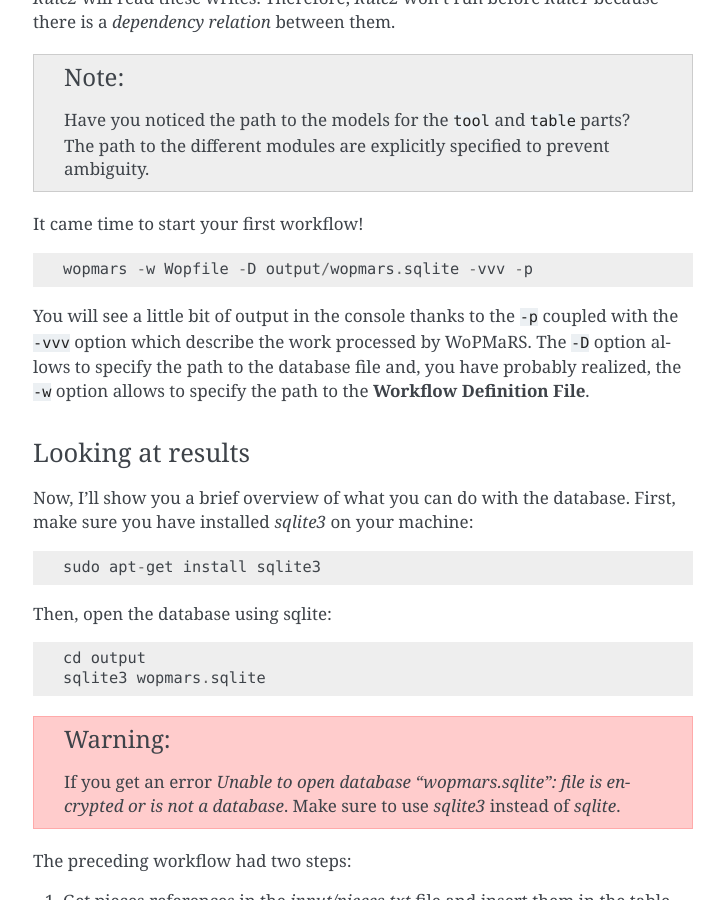
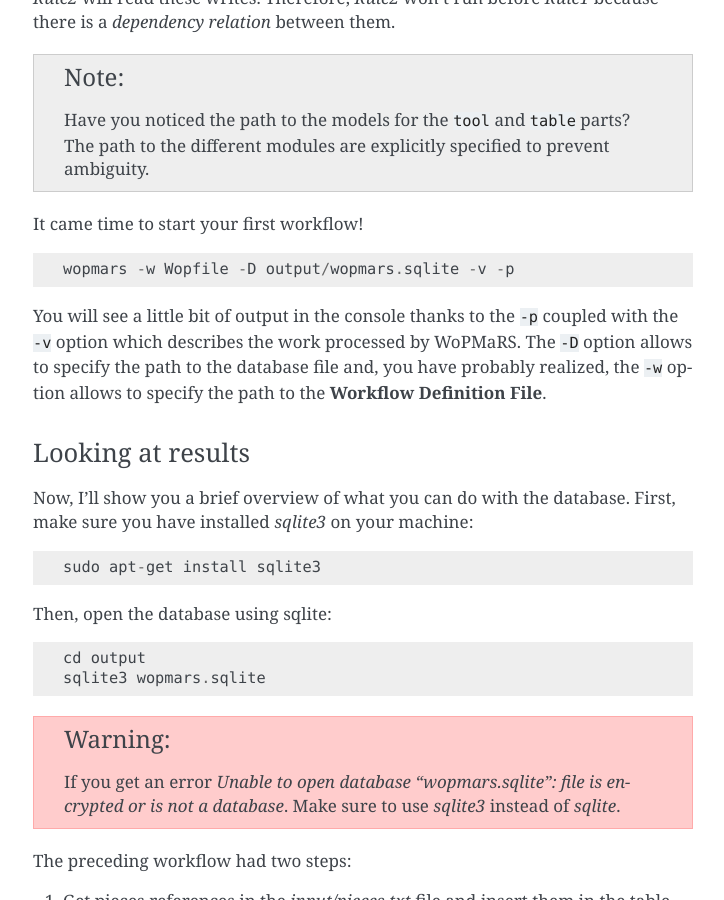
Before and after one commit to aitgon/wopmars, a Sphinx documentation site: the page built from docs/intro.rst, in a window 1280 px wide and 900 px high, scrolled down 2976 px. Shown: the whole window, without its empty margins (387-1111 px from the left). Built offline with Sphinx 7.4.7, drawn with Linux system fonts in a browser that asks for light colours; pages that are not in the unit, such as notebooks, are missing from menus.

```diff
--- /dev/null
+++ b/RELEASE.rst
@@ -0,0 +1,4 @@
+CHANGES IN VERSION 1.1.2 (Sep 20, 2016)
+-------------------------
+
+- BUG: Fixed pandas_read_sql
--- a/docs/intro.rst
+++ b/docs/intro.rst
@@ -130,9 +130,9 @@ It came time to start your first workflow!
 
 .. code-block:: python
 
-    wopmars -w Wopfile -D output/wopmars.sqlite -vvv -p
+    wopmars -w Wopfile -D output/wopmars.sqlite -v -p
 
-You will see a little bit of output in the console thanks to the ``-p`` coupled with the ``-vvv`` option which describe the work processed by WoPMaRS. The ``-D`` option allows to specify the path to the database file and, you have probably realized, the ``-w`` option allows to specify the path to the **Workflow Definition File**.
+You will see a little bit of output in the console thanks to the ``-p`` coupled with the ``-v`` option which describes the work processed by WoPMaRS. The ``-D`` option allows to specify the path to the database file and, you have probably realized, the ``-w`` option allows to specify the path to the **Workflow Definition File**.
 
 Looking at results
 ******************
--- a/setup.py
+++ b/setup.py
@@ -26,7 +26,7 @@ if '--no-pygraphviz' in sys.argv:
 
 setup(
     name='wopmars',
-    version='1.1.1',
+    version='1.1.2',
     description='Workflow Python Manager for Reproducible Science',
     long_description=long_description,
     # todo ask aitor url home page
```
Also changed, not shown: 1 other file.
